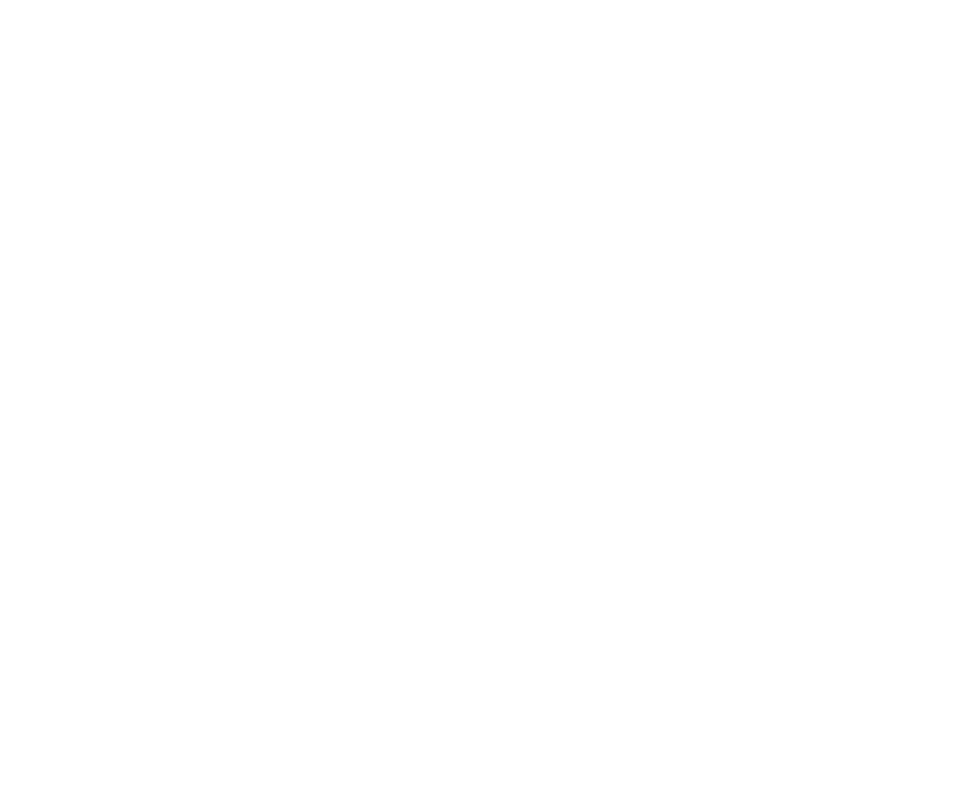
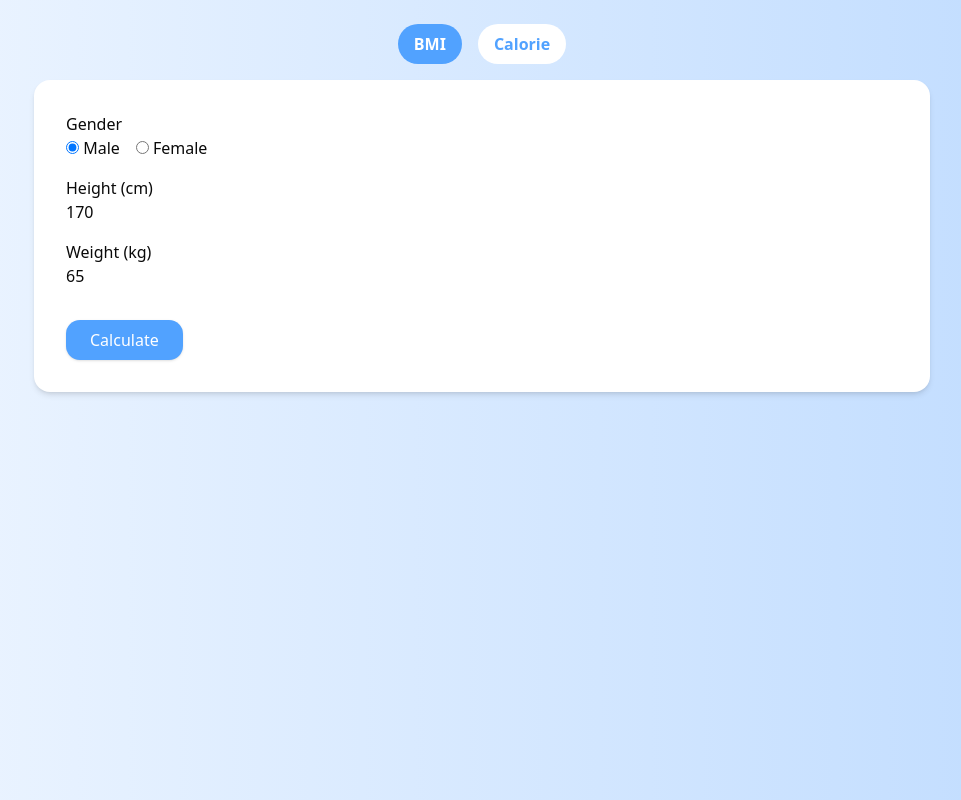
Before and after one commit to dimashadianto/fe_capstone_project, a React (Vite) app: page /calculator in a window 1280 px wide. Before the commit this address had no page. Shown: the whole page, without its empty margins (158-1119 px from the left). Built offline with nearby package versions, Linux system fonts and the light colour scheme.

Commit message:
add calculator pages (without navbar), modified app.tsx and routes.tsx)

```diff
--- a/package.json
+++ b/package.json
@@ -42,6 +42,6 @@
     "tw-animate-css": "^1.2.8",
     "typescript": "~5.7.2",
     "typescript-eslint": "^8.26.1",
-    "vite": "^6.3.1"
+    "vite": "^6.3.5"
   }
 }
--- a/src/app.tsx
+++ b/src/app.tsx
@@ -1,6 +1,6 @@
 import { BrowserRouter } from 'react-router-dom';
 import AppRoutes from './routes';
-import { Toaster } from "@/components/ui/sonner"
+import { Toaster } from "@/components/ui/sonner";
 
 function App() {
   return (
@@ -10,7 +10,7 @@
       </BrowserRouter>
       <Toaster />
     </>
-  )
+  );
 }
 
 export default App;
--- /dev/null
+++ b/src/pages/calculator/bmiCalorieCalculator.tsx
@@ -0,0 +1,102 @@
+import React, { useState } from "react";
+import axios from "axios";
+
+export default function BMICalorieCalculator() {
+  const [age, setAge] = useState(20);
+  const [height, setHeight] = useState(170);
+  const [weight, setWeight] = useState(65);
+  const [gender, setGender] = useState("male");
+  const [resultType, setResultType] = useState<"bmi" | "calorie">("bmi");
+
+  const [bmiResult, setBmiResult] = useState<any>(null);
+  const [calorieResult, setCalorieResult] = useState<any>(null);
+
+  const handleSubmit = async () => {
+    try {
+      if (resultType === "bmi") {
+        const res = await axios.post("http://localhost:8080/api/bmi", {
+          tinggi: height,
+          berat: weight,
+        });
+        setBmiResult(res.data);
+      } else {
+        const res = await axios.post("http://localhost:8080/api/calorie", {
+          usia: age,
+          tinggi: height,
+          berat: weight,
+          gender,
+        });
+        setCalorieResult(res.data);
+      }
+    } catch (err) {
+      alert("Failed to fetch result.");
+    }
+  };
+
+  return (
+    <div className="flex flex-col items-center p-6 bg-gradient-to-r from-blue-50 to-blue-200 min-h-screen">
+      <div className="flex space-x-4 mb-4">
+        <button
+          className={`px-4 py-2 rounded-full font-semibold ${
+            resultType === "bmi" ? "bg-blue-400 text-white" : "bg-white text-blue-400"
+          }`}
+          onClick={() => setResultType("bmi")}
+        >
+          BMI
+        </button>
+        <button
+          className={`px-4 py-2 rounded-full font-semibold ${
+            resultType === "calorie" ? "bg-blue-400 text-white" : "bg-white text-blue-400"
+          }`}
+          onClick={() => setResultType("calorie")}
+        >
+          Calorie
+        </button>
+      </div>
+
+      <div className="bg-white rounded-2xl p-8 shadow-md w-full max-w-4xl flex flex-col md:flex-row">
+        <div className="md:w-1/2 space-y-4">
+          {resultType === "calorie" && (
+            <div>
+              <label className="block font-medium">Age</label>
+              <input type="number" value={age} onChange={e => setAge(Number(e.target.value))} className="input" />
+            </div>
+          )}
+          <div>
+            <label className="block font-medium">Gender</label>
+            <div className="flex space-x-4">
+              <label><input type="radio" checked={gender === "male"} onChange={() => setGender("male")} /> Male</label>
+              <label><input type="radio" checked={gender === "female"} onChange={() => setGender("female")} /> Female</label>
+            </div>
+          </div>
+          <div>
+            <label className="block font-medium">Height (cm)</label>
+            <input type="number" value={height} onChange={e => setHeight(Number(e.target.value))} className="input" />
+          </div>
+          <div>
+            <label className="block font-medium">Weight (kg)</label>
+            <input type="number" value={weight} onChange={e => setWeight(Number(e.target.value))} className="input" />
+          </div>
+          <button onClick={handleSubmit} className="mt-4 px-6 py-2 bg-blue-400 text-white rounded-xl shadow">Calculate</button>
+        </div>
+
+        <div className="md:w-1/2 mt-6 md:mt-0 md:ml-6">
+          {resultType === "bmi" && bmiResult && (
+            <div className="bg-blue-100 p-4 rounded-xl">
+              <p><strong>BMI:</strong> {bmiResult.bmi} kg/m²</p>
+              <p><strong>Category:</strong> {bmiResult.category}</p>
+              <p><strong>Healthy BMI range:</strong> {bmiResult.healthy_bmi_range}</p>
+              <p><strong>Healthy weight range:</strong> {bmiResult.healthy_weight_range}</p>
+              <p><strong>Ponderal Index:</strong> {bmiResult.ponderal_index}</p>
+            </div>
+          )}
+          {resultType === "calorie" && calorieResult && (
+            <div className="bg-blue-100 p-4 rounded-xl">
+              <p><strong>Basal Metabolic Rate (BMR):</strong> {calorieResult.bmr}</p>
+            </div>
+          )}
+        </div>
+      </div>
+    </div>
+  );
+}
--- a/src/routes.tsx
+++ b/src/routes.tsx
@@ -3,6 +3,7 @@
 import LoginPage from './pages/user/login';
 import ResetPasswordPage from './pages/user/reset-password';
 import HomePage from './pages/home';
+import BMICalorieCalculator from './pages/calculator/bmiCalorieCalculator';
 
 function AppRoutes() {
   return (
@@ -11,8 +12,9 @@
       <Route path="/login" element={<LoginPage />} />
       <Route path="/reset-password" element={<ResetPasswordPage />} />
       <Route path="/" element={<HomePage />} />
+      <Route path="/calculator" element={<BMICalorieCalculator />} />
     </Routes>
-  )
+  );
 }
 
 export default AppRoutes;
```
Also changed, not shown: 1 other file (tests, documents, lock files or other folders).
